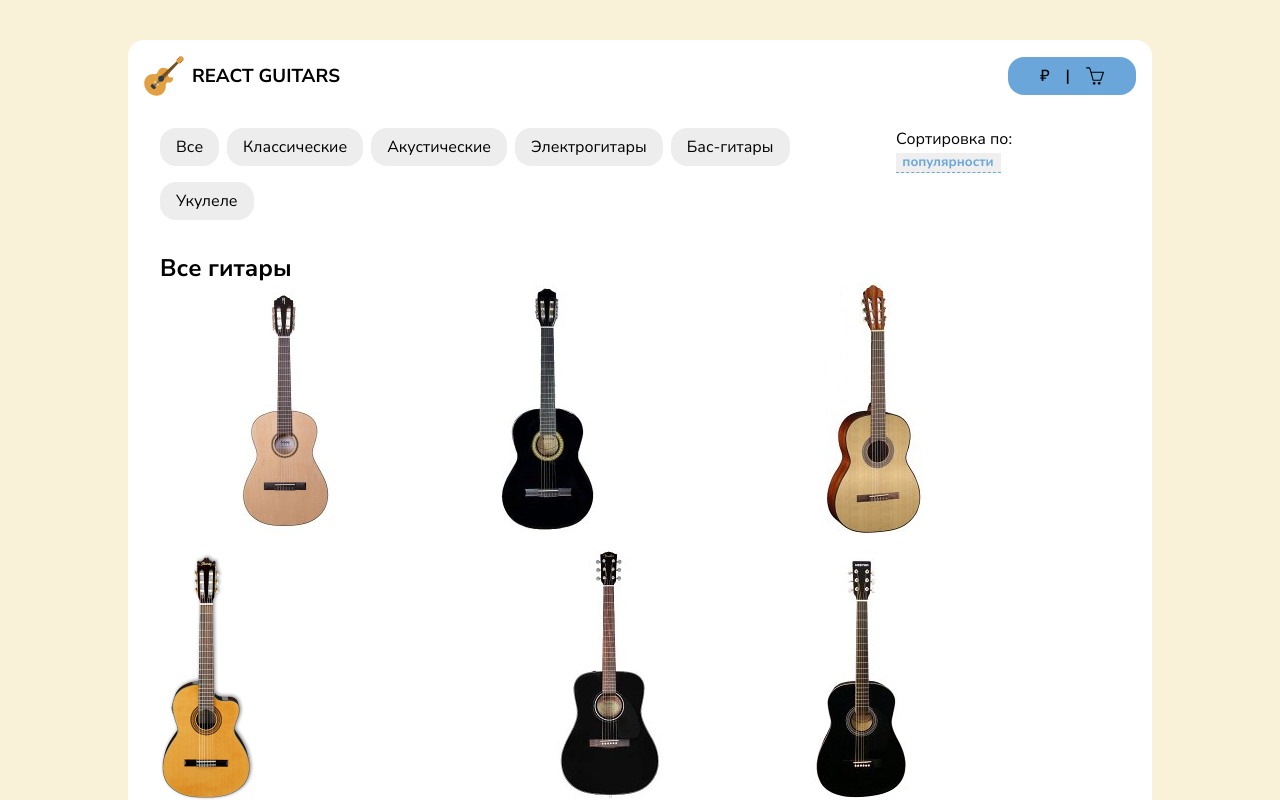
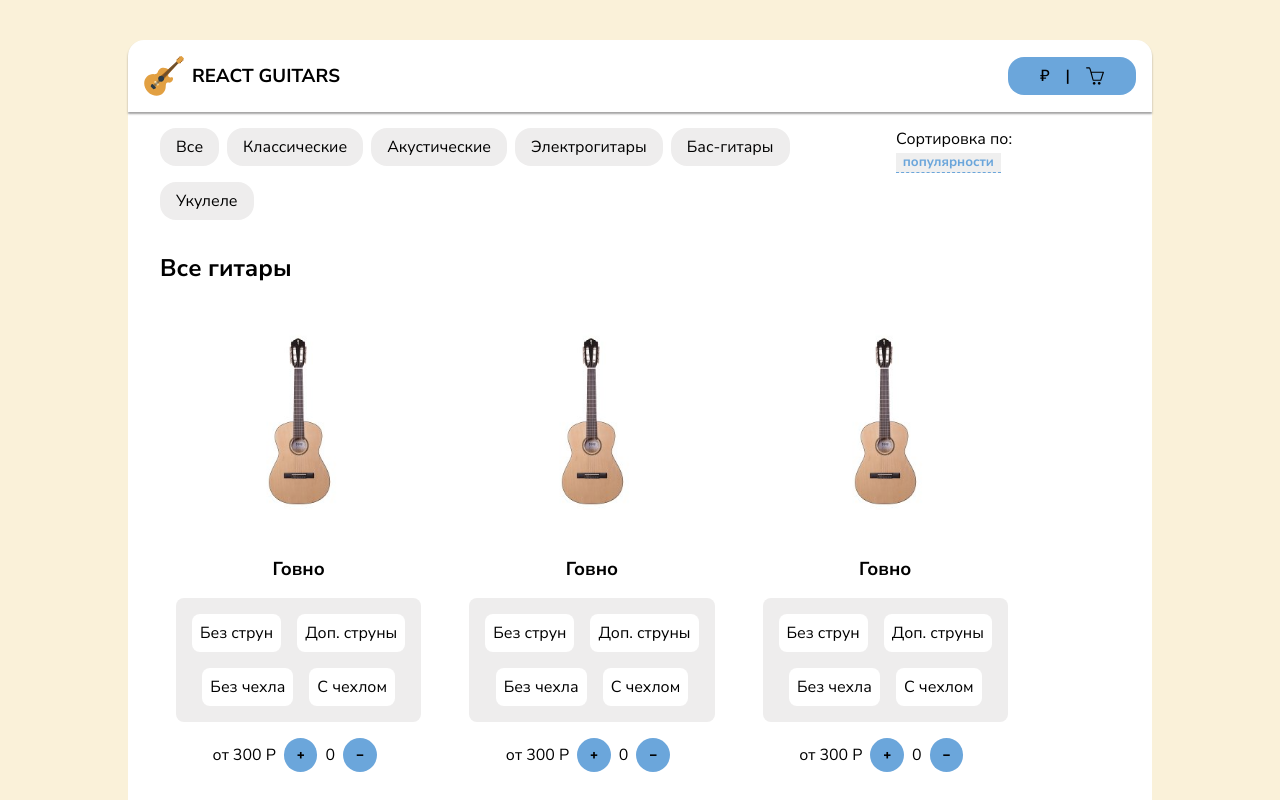
Before and after one commit to Larkinov/react-guitars, a React (Create React App) app: page / in a window 1280 px wide. Shown: the top 800 px of the page. Built offline with nearby package versions, Linux system fonts and the light colour scheme.

Commit message:
Small changes in the structure

```diff
--- a/src/App.js
+++ b/src/App.js
@@ -1,49 +1,23 @@
 import "./scss/app.scss";
+import Header from "./components/Header";
+import Categories from "./components/Categories";
+import Sort from "./components/Sort";
+import Guitar from "./components/Guitar";
 
 function App() {
   return (
     <div className="main">
-      <div className="header">
-        <div className="header-logo">
-          <img src="./img/logo.svg" alt="logo" width="40px" />
-          <h3>REACT GUITARS</h3>
-        </div>
-        <div className="basket">
-          <p>&#8381;</p>
-          <p>|</p>
-          <img src="./img/basket.svg" alt="basket" width="18px" />
-        </div>
-      </div>
+      <Header />
       <div className="content">
         <div className="content-setting">
-          <ul class="list-guitar">
-            <li>Все</li>
-            <li>Классические</li>
-            <li>Акустические</li>
-            <li>Электрогитары</li>
-            <li>Бас-гитары</li>
-            <li>Укулеле</li>
-          </ul>
-          <form>
-          <label for="sort-guitar">Сортировка по: </label>
-          <select name="sort" id="sort-guitar" className="select-sort">
-            <option value="popularity">популярности</option>
-            <option value="cost-min">цене (возв)</option>
-            <option value="cost-max">цене (убыв)</option>
-            <option value="alphabet">алфавиту</option>
-          </select>
-        </form>
+          <Categories />
+          <Sort/>
         </div>
         <h2>Все гитары</h2>
         <div className="content-guitars">
-          <img src="./img/guitar/guitar-class-1.jpg" alt="" />
-          <img src="./img/guitar/guitar-class-2.jpg" alt="" />
-          <img src="./img/guitar/guitar-class-3.jpg" alt="" />
-          <img src="./img/guitar/guitar-class-4.jpg" alt="" />
-          <img src="./img/guitar/guitar-acoustic-1.jpg" alt="" />
-          <img src="./img/guitar/guitar-acoustic-3.jpg" alt="" />
-          <img src="./img/guitar/guitar-acoustic-2.jpg" alt="" />
-          <img src="./img/guitar/guitar-acoustic-4.jpg" alt="" />
+          <Guitar title="Говно"/>
+          <Guitar title="Говно"/>
+          <Guitar title="Говно"/>
         </div>
       </div>
     </div>
--- /dev/null
+++ b/src/components/Categories.jsx
@@ -0,0 +1,16 @@
+import "../scss/components/Categories.scss";
+
+function Categories() {
+  return (
+    <ul className="list-guitar">
+      <li>Все</li>
+      <li>Классические</li>
+      <li>Акустические</li>
+      <li>Электрогитары</li>
+      <li>Бас-гитары</li>
+      <li>Укулеле</li>
+    </ul>
+  );
+}
+
+export default Categories;
--- /dev/null
+++ b/src/components/Guitar.jsx
@@ -0,0 +1,32 @@
+import "../scss/components/Guitar.scss";
+
+function Guitar (props) {
+    return (
+        <div className="guitar">
+            <img
+              src="./img/guitar/guitar-class-1.jpg"
+              alt=""
+              className="guitar-image"
+            />
+            <h3>{props.title}</h3>
+            <div className="additional">
+              <ul className="list-additional">
+                <li style={{ marginRight: "1rem" }}>Без струн</li>
+                <li>Доп. струны</li>
+              </ul>
+              <ul className="list-additional">
+                <li style={{ marginRight: "1rem" }}>Без чехла</li>
+                <li>С чехлом</li>
+              </ul>
+            </div>
+            <div className="add">
+              <p>от 300 Р</p>
+              <button className="count-btn">+</button>
+              <p> 0 </p>
+              <button className="count-btn">−</button>
+            </div>
+          </div>
+    )
+}
+
+export default Guitar;
--- /dev/null
+++ b/src/components/Header.jsx
@@ -0,0 +1,22 @@
+import "../scss/components/Header.scss";
+
+function Header() {
+  return (
+    <div>
+      <div className="header-hiding"></div>
+      <div className="header">
+        <div className="header-logo">
+          <img src="./img/logo.svg" alt="logo" width="40px" />
+          <h3>REACT GUITARS</h3>
+        </div>
+        <div className="basket">
+          <p>&#8381;</p>
+          <p>|</p>
+          <img src="./img/basket.svg" alt="basket" width="18px" />
+        </div>
+      </div>
+    </div>
+  );
+}
+
+export default Header;
--- /dev/null
+++ b/src/components/Sort.jsx
@@ -0,0 +1,17 @@
+import "../scss/components/Sort.scss";
+
+function Sort() {
+  return (
+    <form>
+      <label htmlFor="sort-guitar">Сортировка по: </label>
+      <select name="sort" id="sort-guitar" className="select-sort">
+        <option value="popularity">популярности</option>
+        <option value="cost-min">цене (возв)</option>
+        <option value="cost-max">цене (убыв)</option>
+        <option value="alphabet">алфавиту</option>
+      </select>
+    </form>
+  );
+}
+
+export default Sort;
--- a/src/scss/app.scss
+++ b/src/scss/app.scss
@@ -18,43 +18,10 @@
 }
 
 .main{
-    width: 100vw;
+    width: 100%;
     background-color: var(--main-color);
     padding: 5vh 10vw;
-}
-
-.header{
-    display: flex;
-    justify-content: space-between;
-    align-items: center;
-    position:fixed;
-    width: 80vw;
-    background-color: white;
-    padding:1rem;
-    border-top-left-radius: 1rem;
-    border-top-right-radius: 1rem;
-
-
-    &-logo{
-        display: flex;
-        align-items: center;
-        gap: 0.5rem;
-        cursor: pointer;
-    }
-}
-
-.basket{
-    background-color: var(--active-element);
-    border: none;
-    border-radius: 1rem;
-    padding: 0.5rem 2rem;
-    font-size: 1rem;
-    font-weight: 600;
-    display: flex;
-    align-items: center;
-    justify-content: space-between;
-    width: 8rem;
-    cursor: pointer;
+    min-width:600px;
 }
 
 .content{
@@ -70,40 +37,8 @@
     margin-bottom: 1rem;
 }
 
-
-.list-guitar li{
-    cursor: pointer;
-    display:inline-block;
-    background-color: var(--ui-gray);
-    padding: 0.5rem 1rem;
-    border-radius: 1rem;
-    margin-right: 0.5rem;
-    margin-bottom: 1rem;
+.content-guitars{
+    display:flex;
+    gap: 1rem;
+    flex-wrap: wrap;
 }
-
-
-.select-sort{
-    letter-spacing: inherit;
-    word-spacing: inherit;
-    -moz-appearance: none;
-    -webkit-appearance: none;
-    appearance: none;
-    /* рамка и отступы */
-    border: none;
-    border-bottom: 1px var(--active-element) dashed;
-    color: var(--active-element);
-    padding: 0.1rem 0.4rem;
-    text-decoration: dotted;
-    font-weight: 700;
-    cursor: pointer;
-
-    option{
-        color:black;
-    }
-}
-
-.content-guitars{
-    display:grid;
-    gap: 1rem;
-    grid-template-columns: 1fr 1fr 1fr;
-}
--- /dev/null
+++ b/src/scss/components/Categories.scss
@@ -0,0 +1,9 @@
+.list-guitar li{
+    cursor: pointer;
+    display:inline-block;
+    background-color: var(--ui-gray);
+    padding: 0.5rem 1rem;
+    border-radius: 1rem;
+    margin-right: 0.5rem;
+    margin-bottom: 1rem;
+}
--- /dev/null
+++ b/src/scss/components/Guitar.scss
@@ -0,0 +1,52 @@
+
+.guitar{
+    padding:1rem;
+    display:flex;
+    flex-direction: column;
+    align-items: center;
+
+    &-image{
+        width: 180px;
+        height: 240px;
+        object-fit: contain;
+    }
+
+    h3{
+        margin: 1rem 0;
+    }
+}
+
+.additional{
+    display:grid;
+    gap: 1rem;
+    background-color: var(--ui-gray);
+    border-radius: 0.5rem;
+    padding:1rem;
+}
+
+.list-additional{
+
+    display: flex;
+    justify-content: center;
+    li{
+        cursor: pointer;
+        display: inline-block;
+        padding: 0.5rem;
+        background-color: white;
+        border-radius: 0.5rem;
+    }
+}
+
+.add{
+    display:flex;
+    align-items: center;
+    padding:1rem;
+    .count-btn{
+        background-color: var(--active-element);
+        border: none;
+        border-radius: 2rem;
+        padding: 0.5rem 0.8rem;
+        margin: 0 0.5rem;
+        font-weight: 900;
+    }
+}
--- /dev/null
+++ b/src/scss/components/Header.scss
@@ -0,0 +1,44 @@
+
+.header-hiding{
+    position:fixed;
+    width: 90vw;
+    margin-top: -5vh;
+    margin-left: -10vw;
+    height: 8vh;
+    z-index: 0;
+    background-color: var(--main-color);
+}
+
+.header{
+    display: flex;
+    justify-content: space-between;
+    align-items: center;
+    position:fixed;
+    width: 80vw;
+    background-color: white;
+    padding:1rem;
+    border-top-left-radius: 1rem;
+    border-top-right-radius: 1rem;
+    box-shadow: 0px 2px 2px rgba(58, 57, 57, 0.459);
+
+    &-logo{
+        display: flex;
+        align-items: center;
+        gap: 0.5rem;
+        cursor: pointer;
+    }
+}
+
+.basket{
+    background-color: var(--active-element);
+    border: none;
+    border-radius: 1rem;
+    padding: 0.5rem 2rem;
+    font-size: 1rem;
+    font-weight: 600;
+    display: flex;
+    align-items: center;
+    justify-content: space-between;
+    width: 8rem;
+    cursor: pointer;
+}
--- /dev/null
+++ b/src/scss/components/Sort.scss
@@ -0,0 +1,21 @@
+
+.select-sort{
+    letter-spacing: inherit;
+    word-spacing: inherit;
+    -moz-appearance: none;
+    -webkit-appearance: none;
+    appearance: none;
+    /* рамка и отступы */
+    border: none;
+    border-bottom: 1px var(--active-element) dashed;
+    color: var(--active-element);
+    padding: 0.1rem 0.4rem;
+    text-decoration: dotted;
+    font-weight: 700;
+    cursor: pointer;
+
+    option{
+        color:black;
+        text-align: center;
+    }
+}
```
Also changed, not shown: 1 other file (tests, documents, lock files or other folders).
